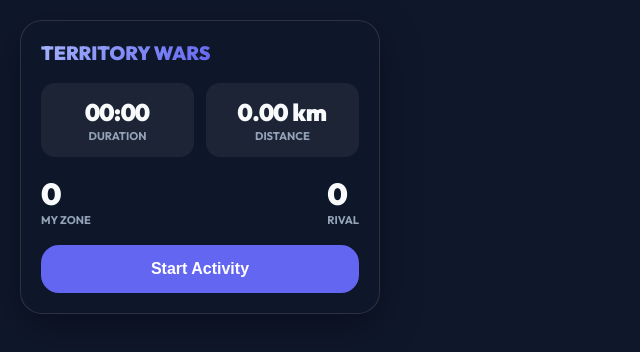
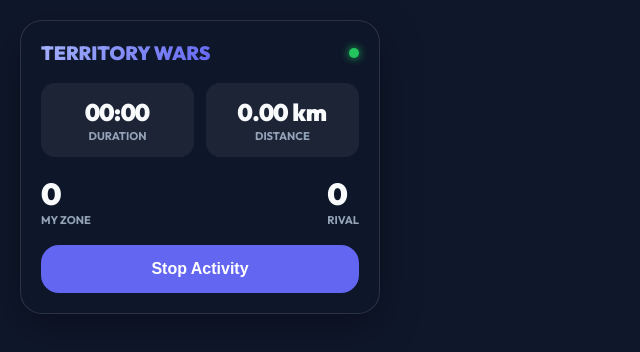
Before and after one commit to yedlavarun/team-website, a plain HTML site: page index.html in a window 1280 px wide. Both pictures are taken after a click on the button "Start Activity". Shown: the full height of the page, 0-640 px from the left. Drawn offline with Linux system fonts and the light colour scheme.

Commit message:
Added a bit of JS

```diff
--- a/index.html
+++ b/index.html
@@ -11,6 +11,7 @@
     <link rel="preconnect" href="https://fonts.googleapis.com" />
     <link rel="preconnect" href="https://fonts.gstatic.com" crossorigin />
     <link href="https://fonts.googleapis.com/css2?family=Outfit:wght@400;500;700;900&display=swap" rel="stylesheet" />
+    <script src="script.js" defer></script>
 </head>
 
 <body>
--- /dev/null
+++ b/script.js
@@ -0,0 +1,17 @@
+var isTracking = false;
+
+// Function to toggle activity tracking (Red/Green indicator and button text)
+
+function toggleTracking() {
+    isTracking = !isTracking;
+    const mainBtn = document.getElementById("mainBtn");
+    if (isTracking) {
+        mainBtn.textContent = "Stop Activity";
+        document.getElementById("check_for_activity").style.background = "var(--success)";
+        document.getElementById("check_for_activity").style.boxShadow = "0 0 8px var(--success)";
+    } else {
+        mainBtn.textContent = "Start Activity";
+        document.getElementById("check_for_activity").style.background = "var(--failed)";
+        document.getElementById("check_for_activity").style.boxShadow = "0 0 8px var(--failed)";
+    }
+}
--- a/stylesheet.css
+++ b/stylesheet.css
@@ -17,6 +17,7 @@
     --text: #f8fafc;
     --muted: #94a3b8;
     --success: #22c55e;
+    --failed: #ef4444;
 }
 
 /* =========================
@@ -69,6 +70,14 @@ body {
     background: linear-gradient(135deg, #a5b4fc, var(--primary));
     background-clip: text;
     -webkit-text-fill-color: transparent;
+}
+
+#check_for_activity {
+    width: 10px;
+    height: 10px;
+    background: var(--failed);
+    border-radius: 50%;
+    box-shadow: 0 0 8px var(--failed);
 }
 
 
```
